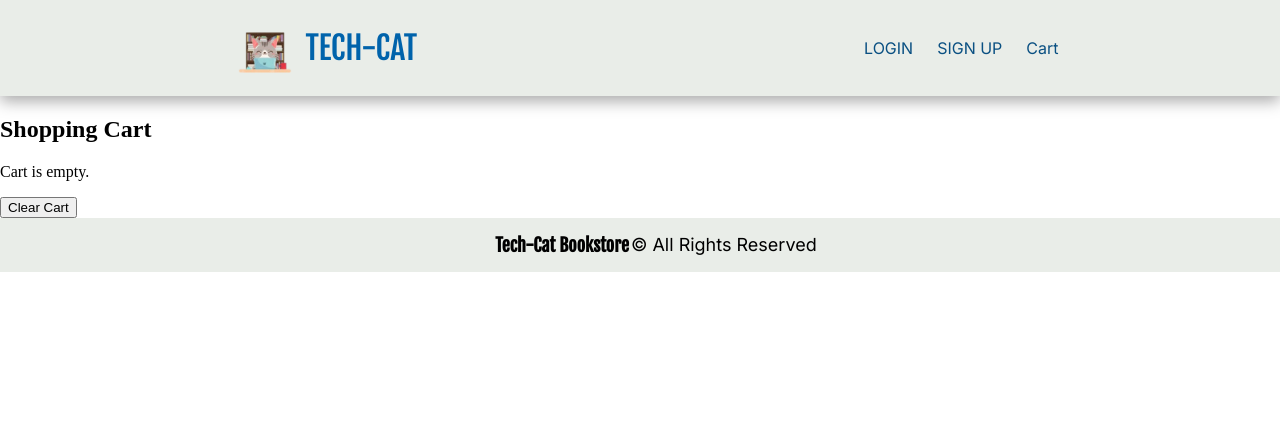
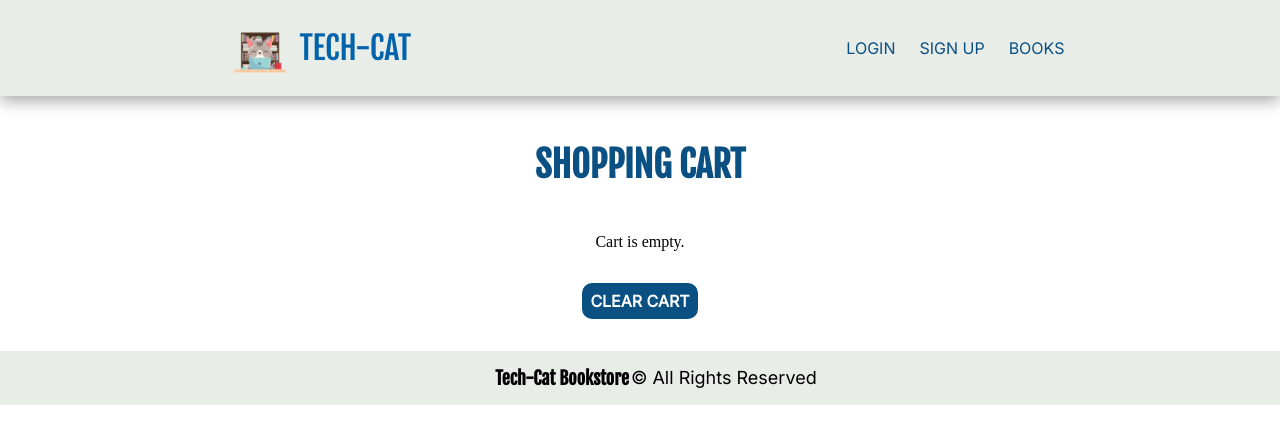
Before and after one commit to Ermeson23/task-05-redux, a React (Vite) app: page /cart in a window 1280 px wide. Shown: the top 444 px of the page. Built offline with nearby package versions, Linux system fonts and the light colour scheme.

Commit message:
styles for cart, header and booklist

```diff
--- a/src/components/header/header.tsx
+++ b/src/components/header/header.tsx
@@ -13,7 +13,7 @@ export default function Header(){
             <div className='navs'>
                 <Link className='nav-link' to='/login'>LOGIN</Link>
                 <Link className='nav-link' to='/register'>SIGN UP</Link>
-                <Link className='nav-link' to='/cart'>Cart</Link>
+                <Link className='nav-link' to='/books'>BOOKS</Link>
 
             </div>
         </header>
--- a/src/index.css
+++ b/src/index.css
@@ -10,7 +10,9 @@
  --blue: #0A5082;
  --lgblue: #0063AB;
  --accent: #5DA5D8;
- --add:rgb(10, 130, 36)  ;
+ --add:rgb(10, 130, 36);
+ --remove:rgb(130, 10, 10);
+ --mid:rgb(255, 11, 11);
  --txt: 'Inter', sans-serif;
  --title: 'Fjalla One', sans-serif;
 }
@@ -23,3 +25,11 @@ body {
   min-height: 100vh;
   overflow-x: hidden;
 }
+
+.render{
+  height: 100%;
+  width: 100%;
+  display: flex;
+  align-items: center;
+  flex-direction: column;
+}
--- a/src/pages/bookList/BookList.tsx
+++ b/src/pages/bookList/BookList.tsx
@@ -4,6 +4,7 @@ import { addItem } from '../../store/api/cartSlice';
 import { useDispatch } from 'react-redux';
 import Footer from '../../components/footer/footer';
 import Header from '../../components/header/header';
+import { Link } from 'react-router-dom';
 import './booklist.css'
 
 export default function BookList() {
@@ -34,7 +35,7 @@ export default function BookList() {
         <h1> OUR BOOK SELECTION</h1>
         <p>
             Tech-Cat's catalog offers a paw-some array of coding and tech books, carefully curated to satisfy every curiosity.
-            From beginner primers to advanced guides, embark on your tech journey with our purr-fect selection.
+            From beginner primers to advanced guides, embark on your tech journey with our purr-fect selection. <Link className='log' to='/login '>Log in</Link> to check your cart
         </p>
         </div>
         <h2>Book List</h2>
--- a/src/pages/bookList/booklist.css
+++ b/src/pages/bookList/booklist.css
@@ -98,6 +98,14 @@
     background-color: var(--add);
 
 }
+.log{
+    color: var(--blue);
+    font-weight: bolder;
+    text-decoration: none;
+}
+.log:hover{
+    text-decoration: underline;
+}
 @media (max-width: 768px){
     .shop-container{
         width: 100%;
--- a/src/pages/cart/Cart.css
+++ b/src/pages/cart/Cart.css
@@ -1,39 +1,97 @@
 .container {
-
+background-color: var(--white);
+color: var(--txt);
+display: flex;
+flex-direction: column;
+justify-content: center;
+align-items: center;
+text-align: center;
+height: 100%;
+padding: 1rem;
 }
-
+.container h1{
+    font-size: 2.25rem;
+    font-family: var(--title);
+    color: var(--blue);
+    text-transform: uppercase;
+}
 .card {
-
+    width: 100%;
+    background-color: var(--bg-blue);
+    display: flex;
+    justify-content: space-around;
+    color: var(--text);
+    font-size: 1rem;
+    padding: 1rem;
+    box-shadow: rgba(0, 0, 0, 0.16) 0px 1px 4px;
+    border-radius: 0.625rem;
+}
+.card img{
+    width: 13rem;
+    height: 15rem;
 }
 
 .card-container {
+    width: 80%;
+    display: flex;
+    flex-direction: column;
+    align-items: center;
+    gap: 2rem;
+    margin: 1rem;
 
 }
-
+.card-info{
+    display: flex;
+    flex-direction: column;
+}
 .card-title {
-
+ font-family: var(--title);
+ font-size: 1rem;
+ color: var(--blue);
 }
 
 .custom-buttom {
+ display: flex;
+ flex-direction: column;
+ gap: 0.5rem;
+}
+button{
+    color: var(--white);
+    background-color: var(--blue);
+    padding: 0.5rem;
+    border-radius: 0.625rem;
+    font-size: 1rem;
+    font-family: var(--txt);
+    border: transparent;
+    font-weight: bold;
+    text-transform: uppercase;
+    margin: 1rem;
 
 }
-
-.btn-success {
-
+.add-remove button{
+ width: 4rem;
+}
+.btn-success:hover {
+    background-color: var(--add);
 }
 
-.btn-primary {
-
+.btn-primary:hover {
+    background-color: var(--mid);
 }
 
-.btn-warning {
-
+.btn-warning:hover {
+    background-color: var(--remove);
 }
 
-.btn-danger {
 
+
+.clear-cart:hover {
+    color: var(--text);
+    background-color: var(--accent);
 }
 
-.clear-cart {
-
+@media (max-width: 767px){
+    .card{
+        flex-wrap: wrap;
+    }
 }
--- a/src/pages/cart/Cart.tsx
+++ b/src/pages/cart/Cart.tsx
@@ -1,7 +1,7 @@
 import { useDispatch } from "react-redux";
 import { useSelector } from "react-redux";
 import { RootState } from "../../store/store";
-
+import './Cart.css'
 import Header from "../../components/header/header";
 import Footer from "../../components/footer/footer";
 import { addByUnity, clearCart, removeByUnity, removeItemCart } from "../../store/api/cartSlice";
@@ -30,8 +30,9 @@ export default function Cart() {
     return (
         <>
             <Header />
+            <main className="render">
             <section className="container">
-                <h2>Shopping Cart</h2>
+                <h1>Shopping Cart</h1>
                 {(cartItems.length === 0) ? (
                     <p>Cart is empty.</p>
                 ) : (
@@ -39,21 +40,27 @@ export default function Cart() {
                         {cartItems.map((item: CartItem) => (
                             <div className="card" key={item.product.isbn13}>
                                 <img src={item.product.image} alt={item.product.title} />
-                                <h5 className="card-title">{item.product.title}</h5>
+                                <div className="card-info">
+                                <h2 className="card-title">{item.product.title}</h2>
                                 <p>${parseFloat(item.product.price.slice(1)) * item.quantity}</p>
                                 <p>Quantity: {item.quantity}</p>
                                 <div className="custom-button">
-                                    <button onClick={() => handleAddByUnit(item.product.isbn13, 1)} className="btn-success">Add a unity</button>
-                                    <button onClick={() => (item.quantity > 1) ? handleRemoveByUnity(item.product.isbn13, 1) : handleRemoveItem(item.product.isbn13)} className="btn-primary">Remove a unit</button>
+                                    <div className="add-remove">
+                                    <button onClick={() => handleAddByUnit(item.product.isbn13, 1)} className="btn-success">+</button>
+                                    <button onClick={() => (item.quantity > 1) ? handleRemoveByUnity(item.product.isbn13, 1) : handleRemoveItem(item.product.isbn13)} className="btn-primary">-</button>
+                                    </div>
                                     <button onClick={() => handleRemoveItem(item.product.isbn13)} className="btn btn-warning">Remove from cart</button>
+                                </div>
                                 </div>
                             </div>
                         ))}
 
                     </div>
                 )}
+                   <button onClick={handleClearCart} className="btn btn-danger clear-cart">Clear Cart</button>
             </section>
-            <button onClick={handleClearCart} className="btn btn-danger clear-cart">Clear Cart</button>
+
+            </main>
             <Footer />
         </>
     )
--- a/src/pages/home/home.css
+++ b/src/pages/home/home.css
@@ -1,10 +1,3 @@
-.render{
-    height: 100%;
-    width: 100%;
-    display: flex;
-    align-items: center;
-    flex-direction: column;
-}
 
 /* intro section styles */
 
--- a/src/pages/login/login.tsx
+++ b/src/pages/login/login.tsx
@@ -28,7 +28,7 @@ const LoginForm: React.FC<LoginFormProps> = () => {
     try {
       await login(formData);
       console.log('Logged in successfully');
-      navigate('/books');
+      navigate('/cart');
     } catch (error) {
       console.error('Failed to login:', error);
       alert('Failed to login');
```
